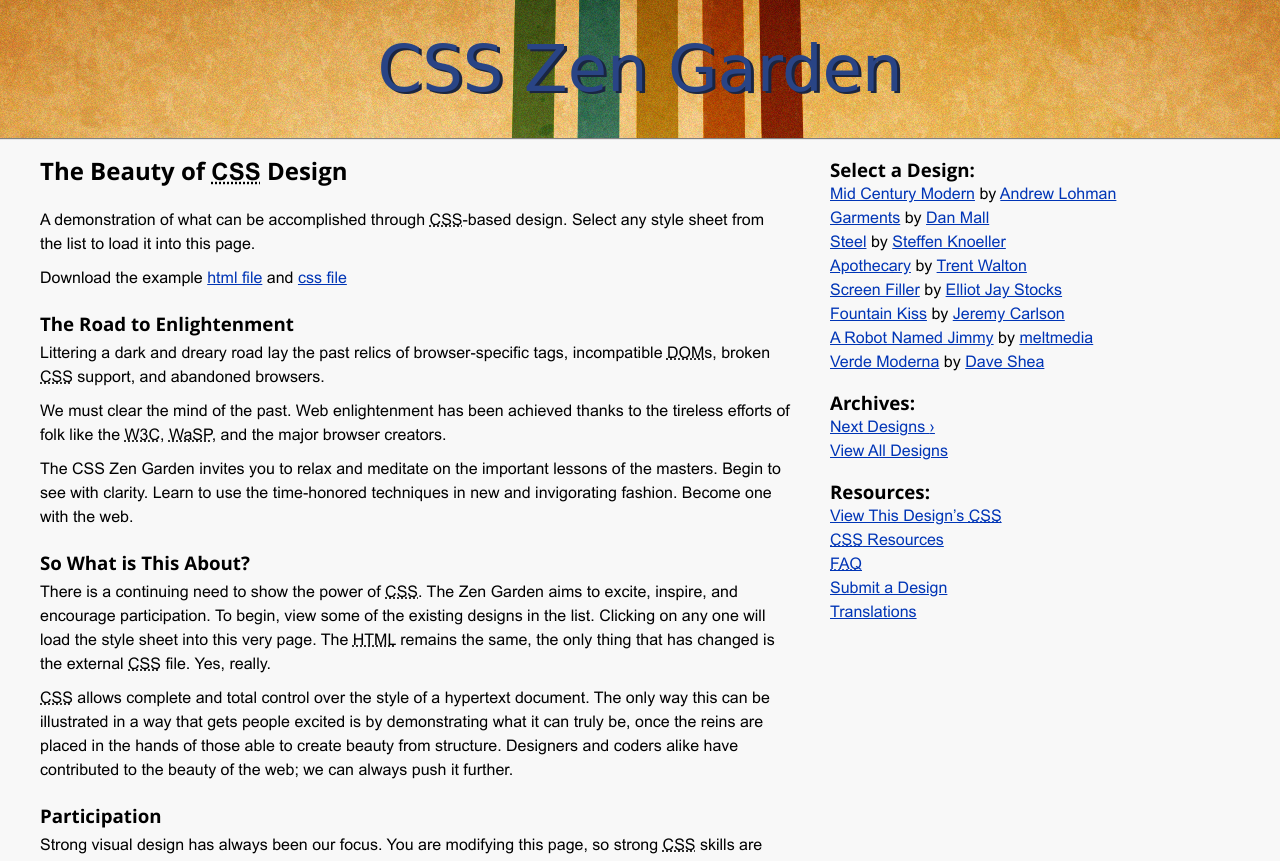
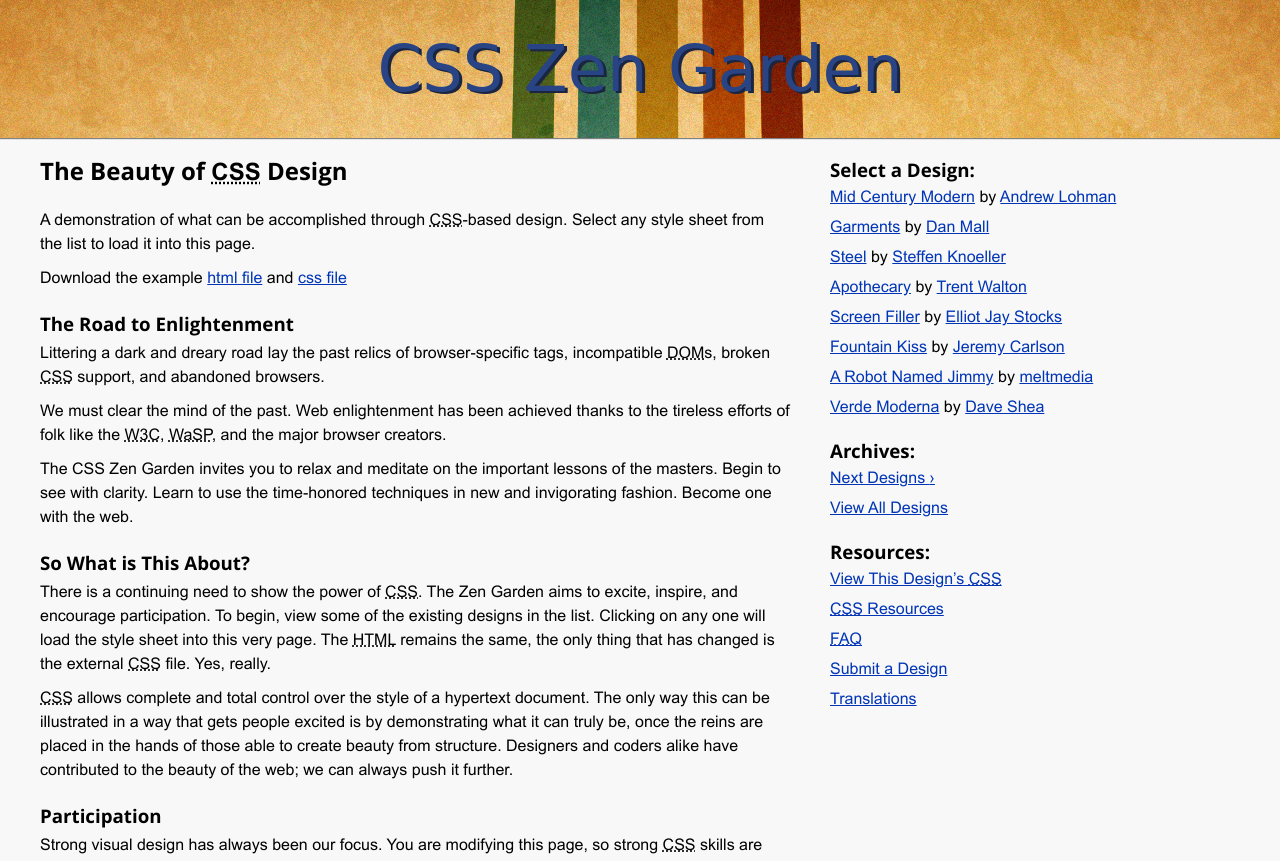
Before and after one commit to Felstj/tachnik.github.io, a PHP site: page / in a window 1280 px wide. Shown: the top 861 px of the page. Run offline with PHP 8.4, Linux system fonts and the light colour scheme; some web fonts are replaced.

Commit message:
Padding i asiden

```diff
--- a/style.css
+++ b/style.css
@@ -87,7 +87,7 @@ p {
 }
 
 li {
-	padding: 3px 0;
+	padding: 6px 0;
 }
 
 @media screen and (max-width: 600px) {
```
